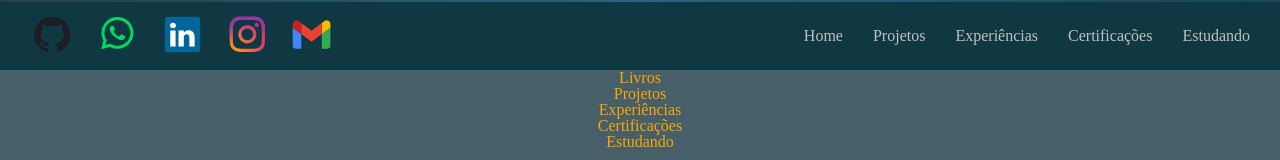
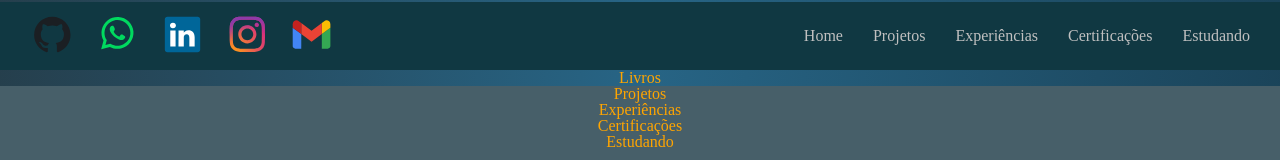
Before and after one commit to wesley-silv/Web-Portfolio, a plain HTML site: page index.html in a window 1280 px wide. Shown: the part 334-494 px from the top of the page. Drawn offline with Linux system fonts and the light colour scheme; files that its build step writes are made by us from their sources.

```diff
--- /dev/null
+++ b/Styles/swiper.css
@@ -0,0 +1,8 @@
+.swiper__container {
+  background-image: linear-gradient(
+    to right,
+    rgba(34, 60, 74, 0.911),
+    rgba(36, 101, 136, 0.911),
+    rgba(22, 65, 88, 0.911)
+    );
+}
--- a/index.html
+++ b/index.html
@@ -94,11 +94,14 @@
       </nav>
     </article>
     <main>
-      <h2 id="livros">
-        <span>
-          Livros
-        </span>
-      </h2>
+      <div class="swiper__container">
+        <h2 id="livros">
+          <span>
+            Livros
+          </span>
+        </h2>
+
+      </div>
       <h2 id="projetos">
         <span>
           Projetos
--- a/style.css
+++ b/style.css
@@ -1,5 +1,6 @@
 @import url('Styles/header.css');
 @import url('Styles/navigation.css');
+@import url('Styles/swiper.css');
 * {
   margin: 0;
 }
```
